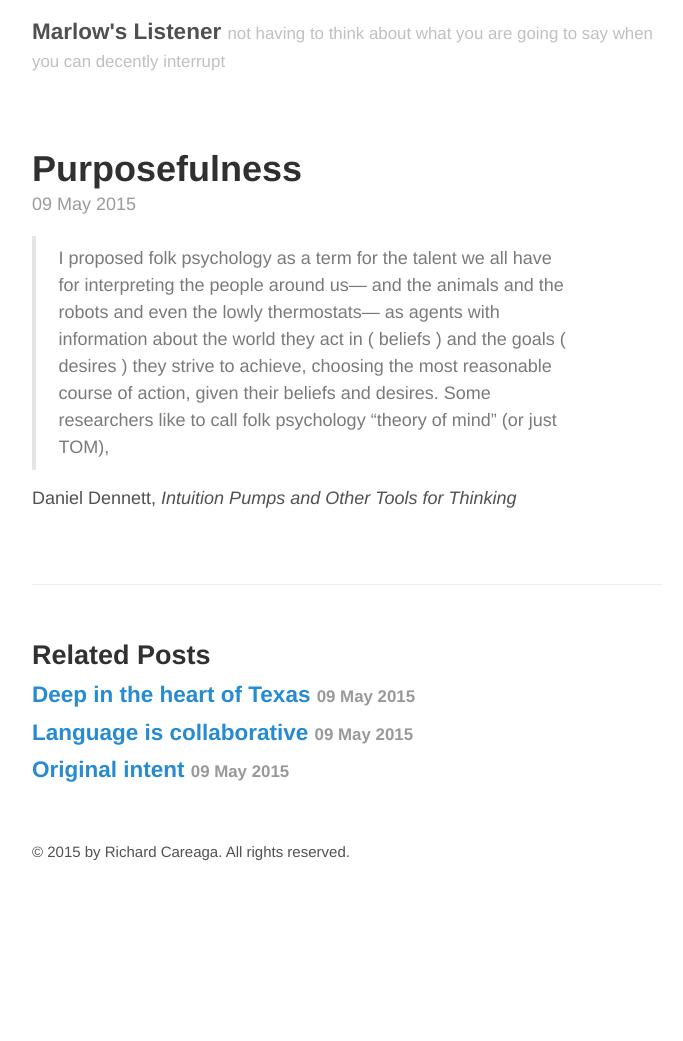
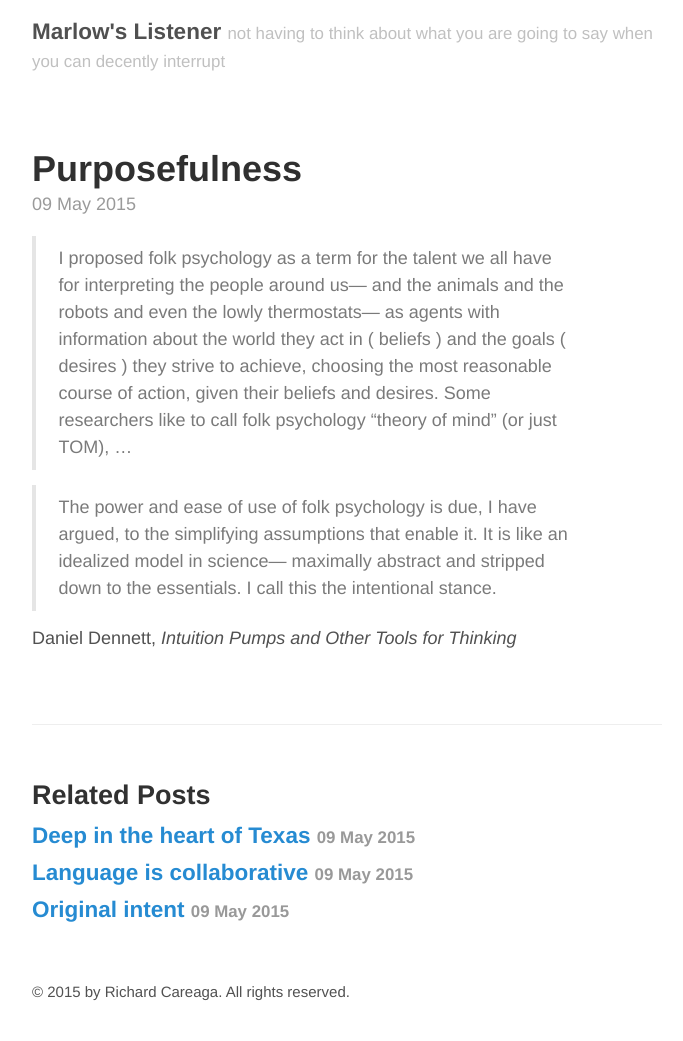
Before and after one commit to technocrat/marlow.github.io, a Jekyll site: the page built from _posts/2015-05-09-purpose.md, in a window 1280 px wide. Shown: the whole page, without its empty margins (293-976 px from the left). Built offline with Jekyll 4.4.1, drawn with Linux system fonts in a browser that asks for light colours; before the commit the page ends 901 px from its top, so only the background shows below that.

Commit message:
Update 2015-05-09-purpose.md

```diff
--- a/_posts/2015-05-09-purpose.md
+++ b/_posts/2015-05-09-purpose.md
@@ -4,6 +4,8 @@ title: Purposefulness
 tags: psychology
 ---
 
-> I proposed folk psychology as a term for the talent we all have for interpreting the people around us— and the animals and the robots and even the lowly thermostats— as agents with information about the world they act in ( beliefs ) and the goals ( desires ) they strive to achieve, choosing the most reasonable course of action, given their beliefs and desires. Some researchers like to call folk psychology “theory of mind” (or just TOM),
+> I proposed folk psychology as a term for the talent we all have for interpreting the people around us— and the animals and the robots and even the lowly thermostats— as agents with information about the world they act in ( beliefs ) and the goals ( desires ) they strive to achieve, choosing the most reasonable course of action, given their beliefs and desires. Some researchers like to call folk psychology “theory of mind” (or just TOM), ...
+
+> The power and ease of use of folk psychology is due, I have argued, to the simplifying assumptions that enable it. It is like an idealized model in science— maximally abstract and stripped down to the essentials. I call this the intentional stance.
 
 Daniel Dennett, *Intuition Pumps and Other Tools for Thinking*
```
